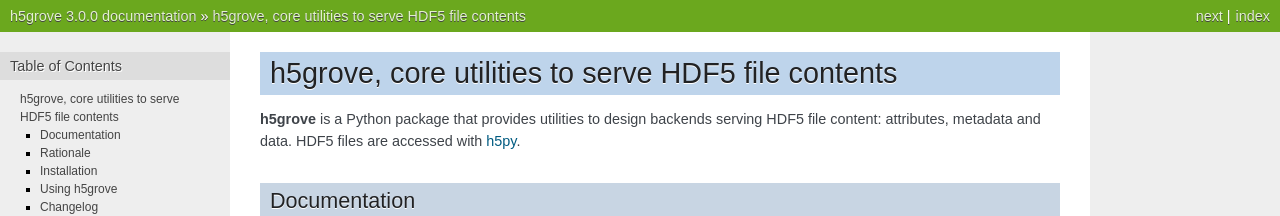
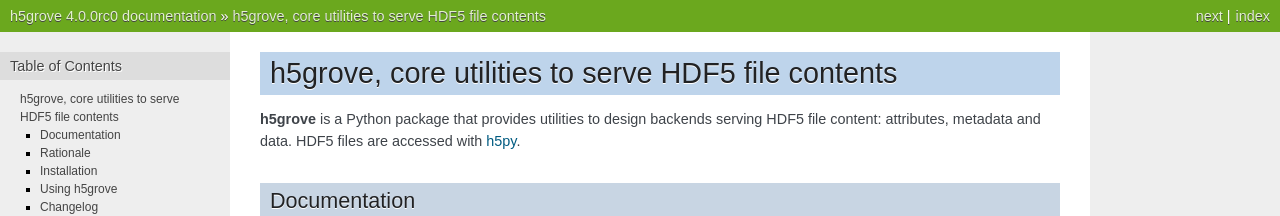
Before and after one commit to silx-kit/h5grove, a Sphinx documentation site: the page built from docs/index.md, in a window 1280 px wide and 900 px high. Shown: the top 216 px of the window. Built offline with Sphinx 7.4.7, drawn with Linux system fonts in a browser that asks for light colours; some of the changed text lies outside the part shown.

Commit message:
Bump to v4.0.0rc0

```diff
--- a/docs/_static/api.yaml
+++ b/docs/_static/api.yaml
@@ -1,8 +1,8 @@
-openapi: 3.0.0
+openapi: 4.0.0rc0
 info:
   title: 'H5Grove API'
   description: 'The API provided by h5grove example implementations.'
-  version: 3.0.0
+  version: 4.0.0rc0
 
 servers:
   - url: http://{ip}:{port}/
--- a/pyproject.toml
+++ b/pyproject.toml
@@ -4,7 +4,7 @@
 
 [project]
 name = "h5grove"
-version = "3.0.0"
+version = "4.0.0rc0"
 authors = [{ name = "ESRF", email = "h5web@esrf.fr" }]
 description = "Core utilities to serve HDF5 file contents"
 readme = { file = "README.md", content-type = "text/markdown" }
--- a/src/h5grove/__init__.py
+++ b/src/h5grove/__init__.py
@@ -1,4 +1,4 @@
 from .content import create_content
 from .encoders import encode
 
-version = "3.0.0"
+version = "4.0.0rc0"
```
Also changed, not shown: .bumpversion.cfg.
